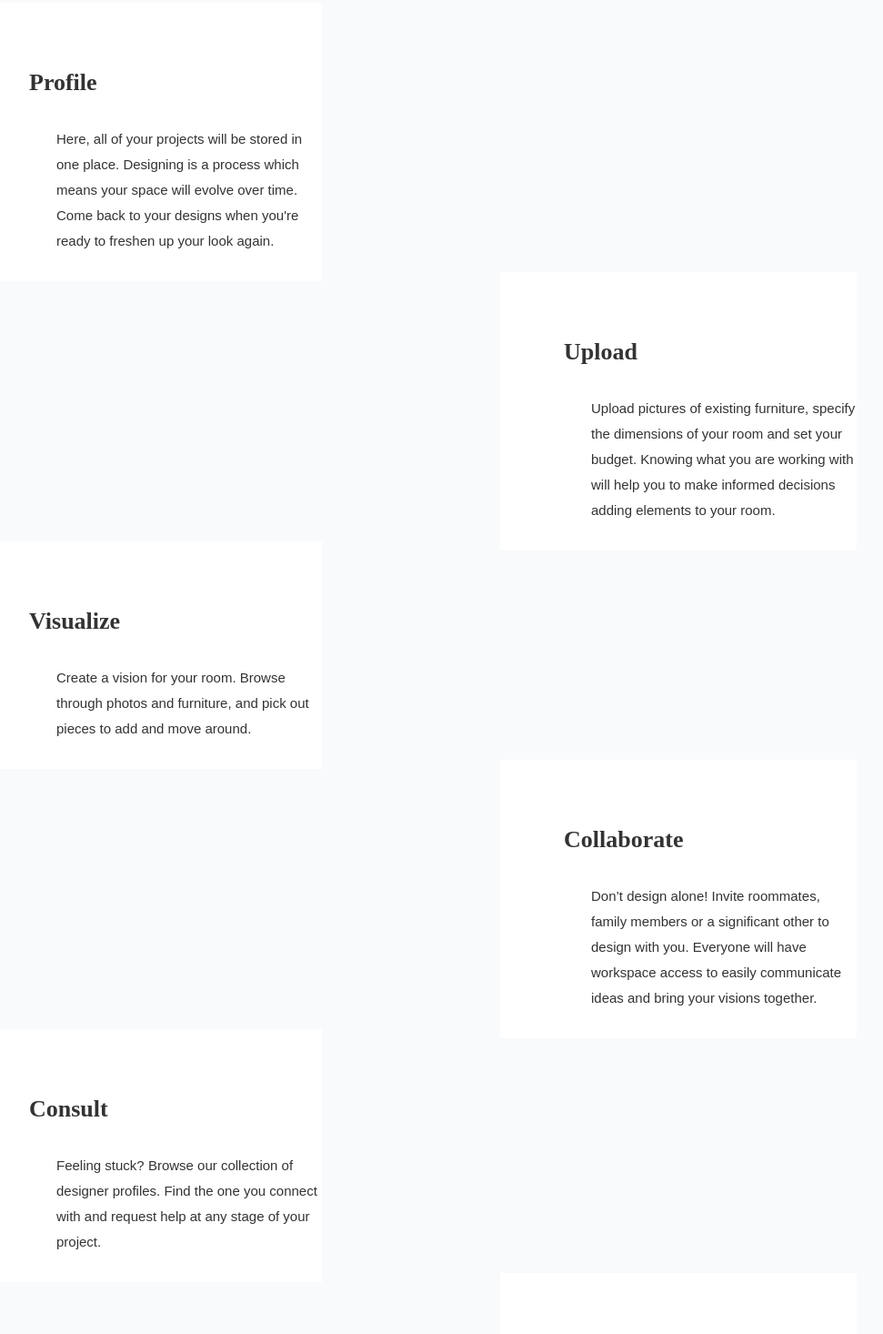
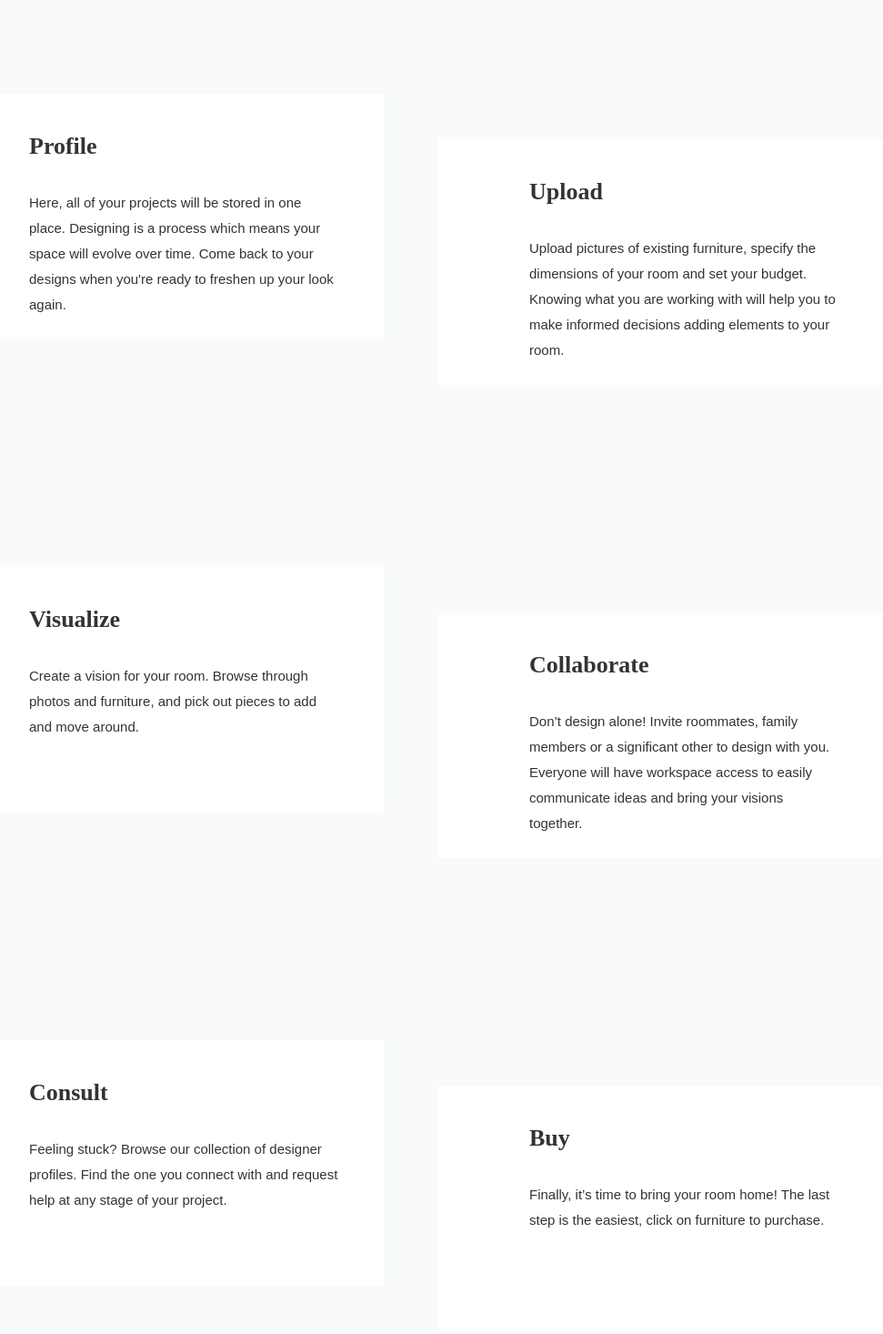
Before and after one commit to PrintzDesigns/Printz-Launch, a plain HTML site: page index.html in a window 1280 px wide. Shown: the part 1097-2563 px from the top of the page at 91% size, without its empty margins (188-1159 px from the left). Drawn offline with nearby package versions, Linux system fonts and the light colour scheme; a script that the page names is missing.

Commit message:
Fix spacing in the 'How It Works' page
Next Step: Add the thumbnails

```diff
--- a/css/index.css
+++ b/css/index.css
@@ -42,7 +42,8 @@ a {
 }
 
 .update {
-  margin-top: -100px;
+  margin-top: -320px;
+  margin-right: -30px;
 }
 
 .heading-5 {
@@ -359,6 +360,7 @@ blockquote {
 
 .part-1 {
   text-align: center;
+  width: 980px;
 }
 
 .menu {
@@ -715,6 +717,8 @@ blockquote {
   flex-basis: 40%;
   background-color: #fff;
   margin-bottom: 30px;
+  /*max-width: 500px;*/
+  height: 270px;
 }
 
 .div-block-17 {
@@ -965,6 +969,22 @@ blockquote {
 .heading-2 {
   overflow: hidden;
   max-height: 88px;
+}
+
+.hiw {
+  width: 340px;
+  margin-right: 50px;
+  /*margin-top: -20px;*/
+}
+
+.hiwh3 {
+  margin-left: 100px;
+  margin-top: -30px;
+}
+
+.left {
+  margin-left: -30px;
+  margin-top: 100px;
 }
 
 .div-block-32 {
--- a/index.html
+++ b/index.html
@@ -52,7 +52,8 @@
           </div>
           <div class="div-block-8 sign-up">
             <div class="form-block w-form">
-              <form action="https://printzdesigns.us16.list-manage.com/subscribe/post?u=de737b95e49a1186ea7190c90&amp;amp;id=4e23066323" class="form" data-name="Email Form" data-redirect="/thanks" id="email-form" method="post" name="email-form" redirect="/thanks"><input class="text-field w-input" data-name="Email" id="email" maxlength="256" name="email" placeholder="Enter your email" required="required" type="text"><input class="submit-button w-button" data-wait="Please wait..." type="submit" value="Notify me"></form>
+              <form action="https://printzdesigns.us16.list-manage.com/subscribe/post?u=de737b95e49a1186ea7190c90&amp;amp;id=4e23066323" class="form" data-name="Email Form" data-redirect="/thanks" id="email-form" method="post" name="email-form" redirect="/thanks"><input class="text-field w-input" data-name="Email" id="email" maxlength="256" name="email" placeholder="Enter your email" required="required" type="text">
+                <input class="submit-button w-button" data-wait="Please wait..." type="submit" value="Notify me"></form>
               <div class="w-form-done">
                 <div>Thank you! Your submission has been received!</div>
               </div>
@@ -78,16 +79,16 @@
     <div class="div-block-10" data-ix="animate-side-box-bar-item-1">
       <div class="container w-container">
         <div class="div-block-15" id="How-it-w-1">
-          <div class="div-block-16">
+          <div class="div-block-16 left">
             <div class="div-block-18">
               <div class="icon-container">
               </div>
             </div>
             <div class="div-block-18">
-              <h3>Profile</h3>
+              <h3 class="hiwh3"><div></div>Profile</h3>
             </div>
             <div class="div-block-18">
-              <div class="p-big">Here, all of your projects will be stored in one place. Designing is a process which means your space will evolve over time. Come back to your designs when you're ready to freshen up your look again.</div>
+              <div class="p-big hiw">Here, all of your projects will be stored in one place. Designing is a process which means your space will evolve over time. Come back to your designs when you're ready to freshen up your look again.</div>
             </div>
           </div>
           <div class="div-block-17" data-ix="appear-on-scroll-2"></div>
@@ -103,10 +104,10 @@
               </div>
             </div>
             <div class="div-block-18">
-              <h3>Upload</h3>
+              <h3 class="hiwh3">Upload</h3>
             </div>
             <div class="div-block-18">
-              <div class="p-big">Upload pictures of existing furniture, specify the dimensions of your room and set your budget. Knowing what you are working with will help you to make informed decisions adding elements to your room.</div>
+              <div class="p-big hiw">Upload pictures of existing furniture, specify the dimensions of your room and set your budget. Knowing what you are working with will help you to make informed decisions adding elements to your room.</div>
             </div>
           </div>
           <div class="div-block-17" data-ix="appear-on-scroll-1"></div>
@@ -116,17 +117,17 @@
     <div class="div-block-10">
       <div class="container w-container">
         <div class="div-block-15" id="How-it-w-4">
-          <div class="div-block-16 update">
+          <div class="div-block-16 left">
             <div class="div-block-18">
               <div class="icon-container">
                 <!-- <div class="dot-1" data-ix="dot-on-scroll"></div> -->
               </div>
             </div>
             <div class="div-block-18">
-              <h3>Visualize</h3>
+              <h3 class="hiwh3">Visualize</h3>
             </div>
             <div class="div-block-18">
-              <div class="p-big">Create a vision for your room. Browse through photos and furniture, and pick out pieces to add and move around.</div>
+              <div class="p-big hiw">Create a vision for your room. Browse through photos and furniture, and pick out pieces to add and move around.</div>
             </div>
           </div>
           <div class="div-block-17" data-ix="appear-on-scroll-1"></div>
@@ -143,10 +144,10 @@
               </div>
             </div>
             <div class="div-block-18">
-              <h3>Collaborate</h3>
+              <h3 class="hiwh3">Collaborate</h3>
             </div>
             <div class="div-block-18">
-              <div class="p-big">Don’t design alone! Invite roommates, family members or a significant other to design with you. Everyone will have workspace access to easily communicate ideas and bring your visions together.</div>
+              <div class="p-big hiw">Don’t design alone! Invite roommates, family members or a significant other to design with you. Everyone will have workspace access to easily communicate ideas and bring your visions together.</div>
             </div>
           </div>
           <div class="div-block-17" data-ix="appear-on-scroll-2"></div>
@@ -156,17 +157,17 @@
     <div class="div-block-10">
       <div class="container w-container">
         <div class="div-block-15" id="How-it-w-5">
-          <div class="div-block-16 update">
+          <div class="div-block-16 left">
             <div class="div-block-18">
               <div class="icon-container">
                 <!-- <div class="dot-1" data-ix="dot-on-scroll"></div> -->
               </div>
             </div>
             <div class="div-block-18">
-              <h3>Consult</h3>
+              <h3 class="hiwh3">Consult</h3>
             </div>
             <div class="div-block-18">
-              <div class="p-big">Feeling stuck?&nbsp;Browse our collection of designer profiles. Find the one you connect with and request help at any stage of your project.</div>
+              <div class="p-big hiw">Feeling stuck?&nbsp;Browse our collection of designer profiles. Find the one you connect with and request help at any stage of your project.</div>
             </div>
           </div>
           <div class="div-block-17" data-ix="appear-on-scroll-2"></div>
@@ -183,10 +184,10 @@
               </div>
             </div>
             <div class="div-block-18">
-              <h3>Buy</h3>
+              <h3 class="hiwh3">Buy</h3>
             </div>
             <div class="div-block-18">
-              <div class="p-big">Finally,&nbsp;it’s time to bring your room home! The last step is the easiest,&nbsp;click on furniture to purchase.</div>
+              <div class="p-big hiw">Finally,&nbsp;it’s time to bring your room home! The last step is the easiest,&nbsp;click on furniture to purchase.</div>
             </div>
           </div>
           <div class="div-block-17" data-ix="appear-on-scroll-1"></div>
```
